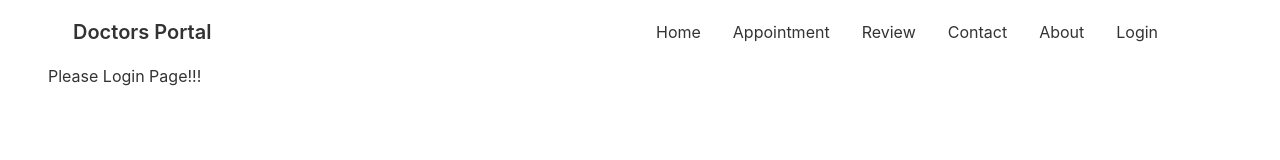
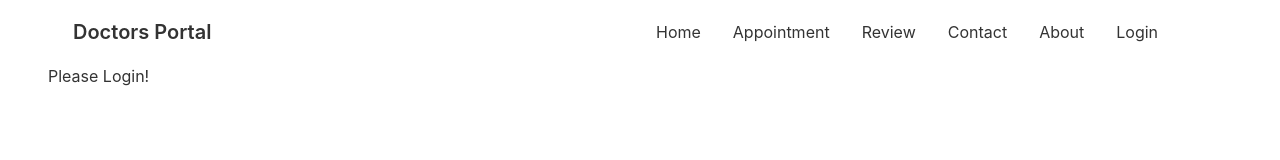
Before and after one commit to ShamimHosen75/Doctors-Portal-Client, a React (Create React App) app: page /login in a window 1280 px wide. Shown: the top 160 px of the page. Built offline with nearby package versions, Linux system fonts and the light colour scheme.

Commit message:
first commit

```diff
--- a/src/Pages/Login/Login.js
+++ b/src/Pages/Login/Login.js
@@ -3,7 +3,7 @@ import React from 'react';
 const Login = () => {
     return (
         <div>
-            <h1>Please Login Page!!!</h1>
+            <h1>Please Login!</h1>
         </div>
     );
 };
```
